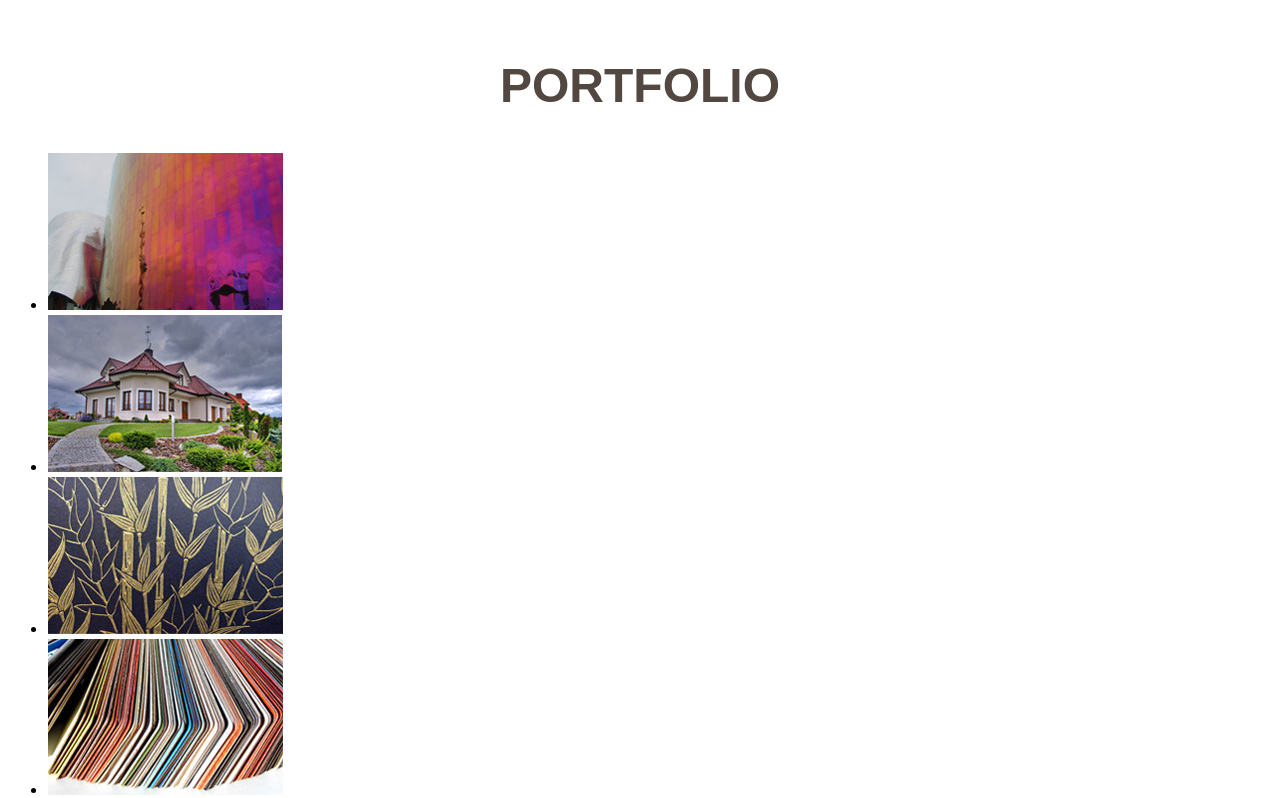
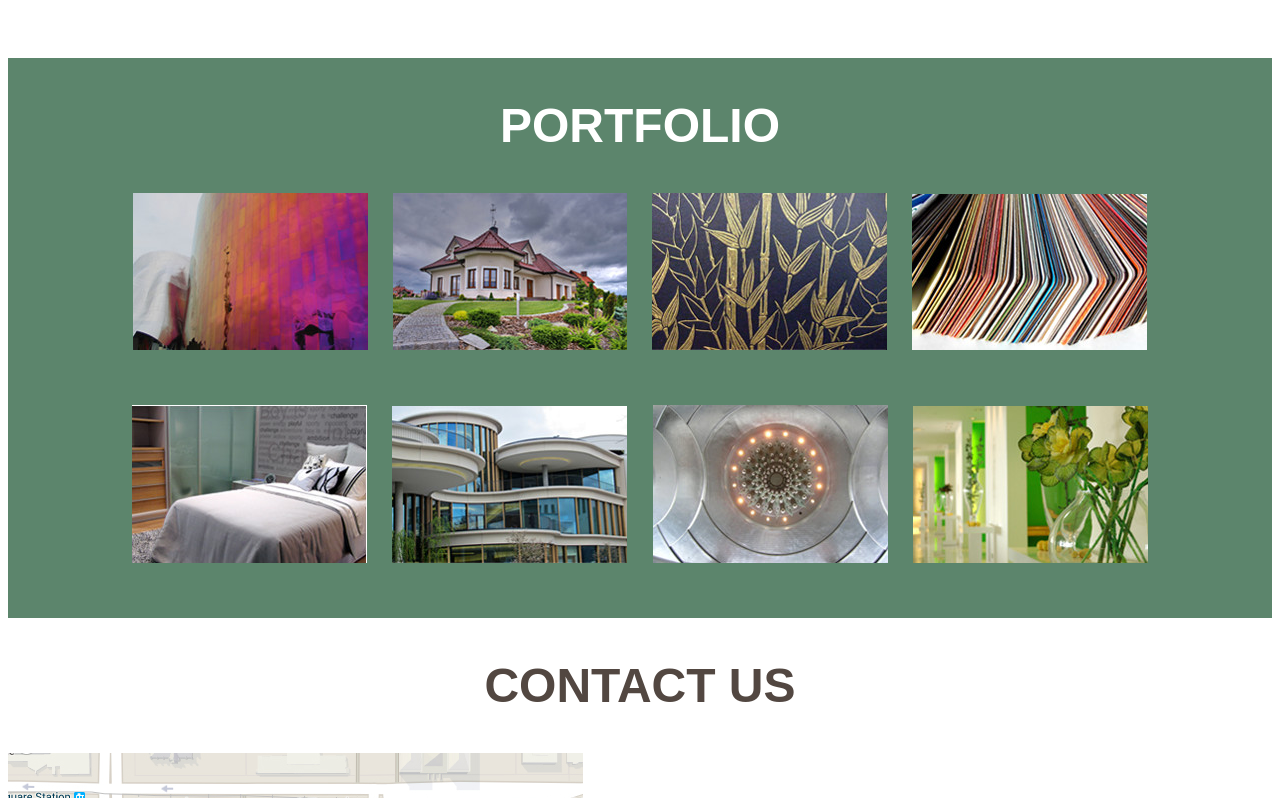
Before and after one commit to meredal/twotrees, a plain HTML site: page index.html in a window 1280 px wide. Shown: the part 1257-2055 px from the top of the page. Drawn offline with Linux system fonts and the light colour scheme.

Commit message:
Sass and updated html for Portfolio Section

```diff
--- a/index.html
+++ b/index.html
@@ -43,16 +43,16 @@
     <section id="portfolio">
         <h2>Portfolio</h2>
         <ul>
-          <li><img src="/img/portfolio1.jpg" alt="Portfolio 1" /></li>
-          <li><img src="/img/portfolio2.jpg" alt="Portfolio 2" /></li>
-          <li><img src="/img/portfolio3.jpg" alt="Portfolio 3" /></li>
-          <li><img src="/img/portfolio4.jpg" alt="Portfolio 4" /></li>
+          <li class="row1"><img src="/img/portfolio1.jpg" alt="Portfolio 1" /></li>
+          <li class="row1"><img src="/img/portfolio2.jpg" alt="Portfolio 2" /></li>
+          <li class="row1"><img src="/img/portfolio3.jpg" alt="Portfolio 3" /></li>
+          <li class="row1"><img src="/img/portfolio4.jpg" alt="Portfolio 4" /></li>
         </ul>
         <ul>
-          <li><img src="/img/portfolio5.jpg" alt="Portfolio 5" /></li>
-          <li><img src="/img/portfolio6.jpg" alt="Portfolio 6" /></li>
-          <li><img src="/img/portfolio7.jpg" alt="Portfolio 7" /></li>
-          <li><img src="/img/portfolio8.jpg" alt="Portfolio 8" /></li>
+          <li class="row2"><img src="/img/portfolio5.jpg" alt="Portfolio 5" /></li>
+          <li class="row2"><img src="/img/portfolio6.jpg" alt="Portfolio 6" /></li>
+          <li class="row2"><img src="/img/portfolio7.jpg" alt="Portfolio 7" /></li>
+          <li class="row2"><img src="/img/portfolio8.jpg" alt="Portfolio 8" /></li>
         </ul>
     </section>
     <section id="contact">
--- a/styles.scss
+++ b/styles.scss
@@ -84,3 +84,28 @@ h3 {
     width: 420px;
   }
 }
+
+#portfolio {
+  width: 100%;
+  min-height: 550px;
+  background-color: #5c856c;
+  h2 {
+    color: #fff;
+    padding-top: 40px;
+  }
+  ul {
+    list-style-type: none;
+    padding: 0;
+    margin: 0;
+    text-align: center;
+  }
+  .row1, .row2 {
+    display: inline-block;
+  }
+  .row1 {
+    padding: 0 10px 25px 10px;
+  }
+  .row2 {
+    padding: 25px 10px 50px 10px;
+  }
+}
```
Also changed, not shown: styles.css, 1 other file.
